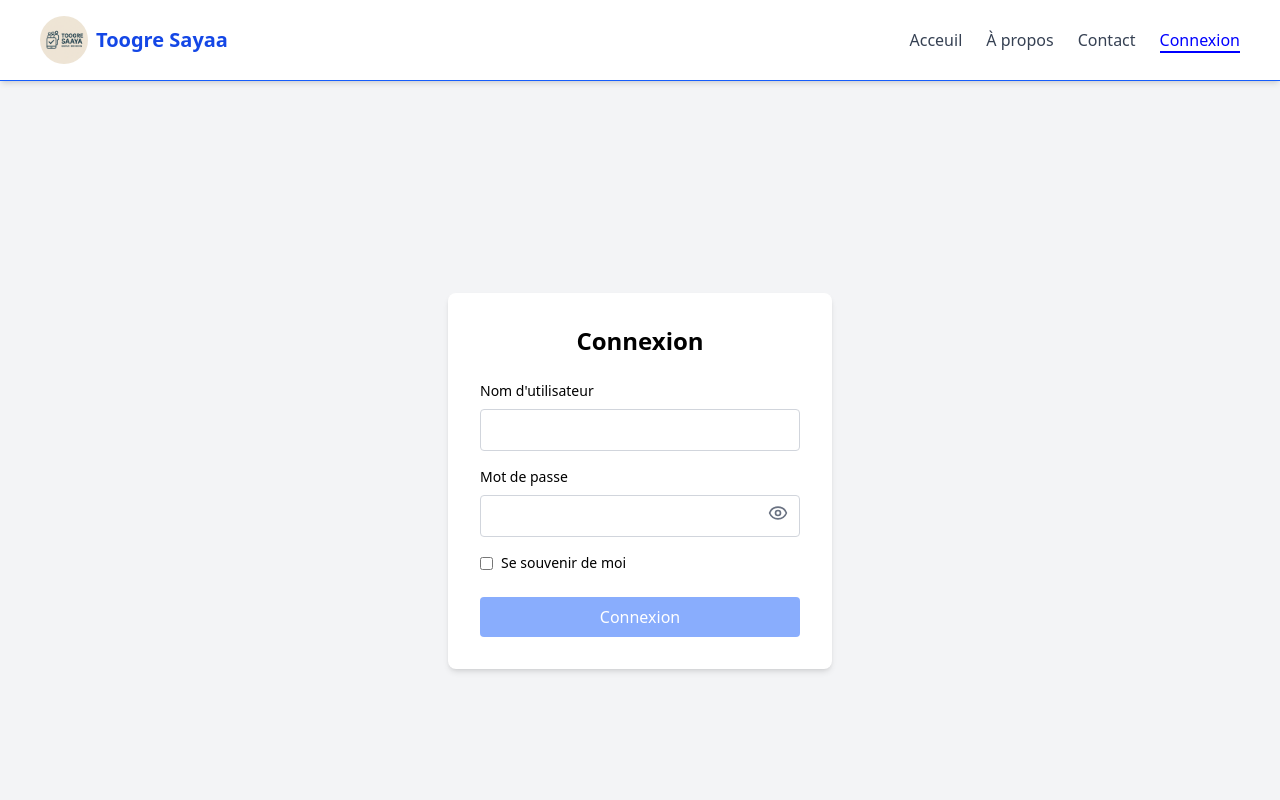
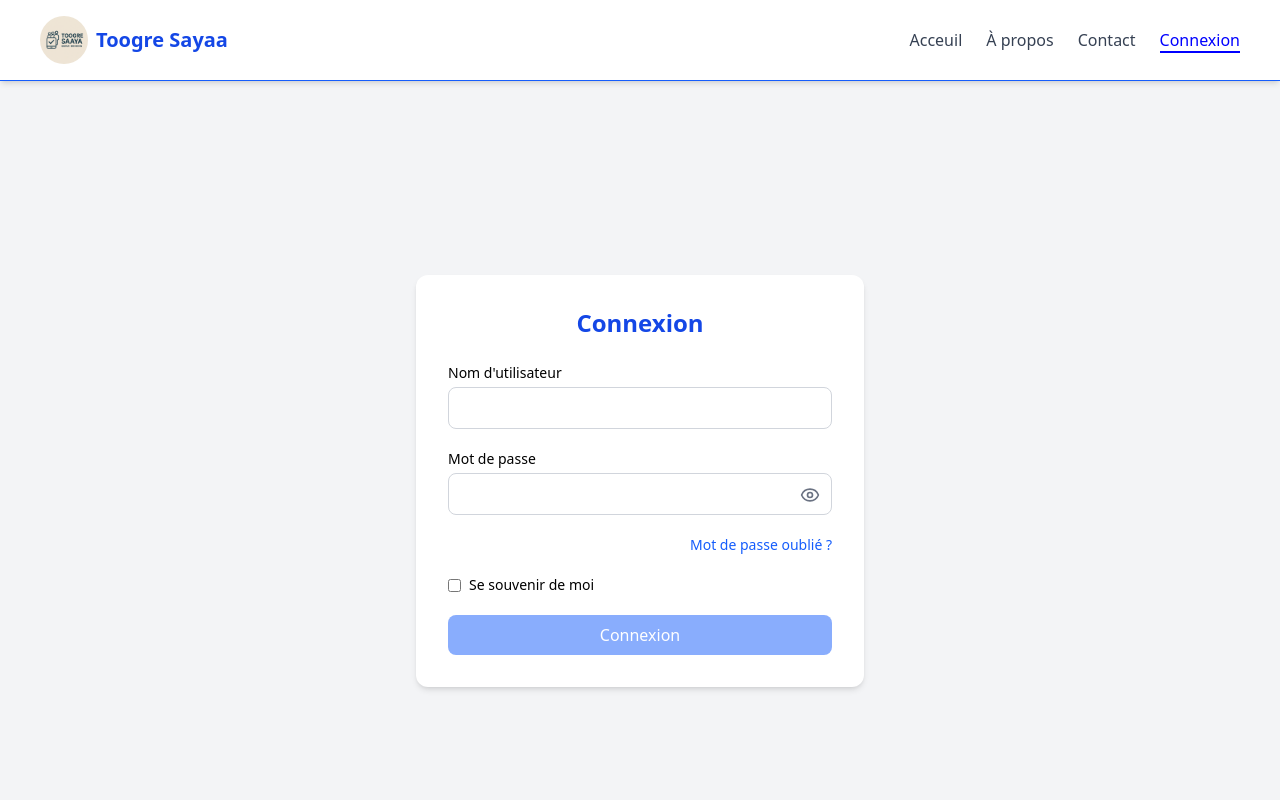
Before and after one commit to hamadosimean/toggre-saaya-web, a React (Vite) app: page /login in a window 1280 px wide. Shown: the top 800 px of the page. Built offline with nearby package versions, Linux system fonts and the light colour scheme.

Commit message:
adding display and infos components

```diff
--- a/src/auth/Login.jsx
+++ b/src/auth/Login.jsx
@@ -1,5 +1,5 @@
 import React, { useState, useEffect } from "react";
-import { useNavigate } from "react-router";
+import { useNavigate, Link } from "react-router";
 import { Eye, EyeOff } from "lucide-react";
 import userApi from "../services/user";
 import PopUp from "../components/ui/PopUp";
@@ -38,39 +38,31 @@ function Login() {
       const response = await userApi.login(username, password);
       const authToken = response.data.auth_token;
 
-      // Save token depending on rememberMe
+      localStorage.removeItem("auth_token");
+      sessionStorage.removeItem("auth_token");
+
       if (rememberMe) {
         localStorage.setItem("auth_token", authToken);
       } else {
         sessionStorage.setItem("auth_token", authToken);
       }
 
-      // Update context state
       login(authToken);
-
-      // Redirect to dashboard
       navigate("/dashboard", { replace: true });
     } catch (err) {
       const message =
         err?.response?.data?.non_field_errors?.[0] ||
         err?.message ||
-        "An error occurred during login.";
+        "Une erreur est survenue pendant la connexion.";
       setError(message);
       setShowPopUp(true);
     }
   };
 
-  // console.log("isAuthenticated:", isAuthenticated);
-  // console.log("token:", localStorage.getItem("auth_token"));
-  // console.log("loading:", loading);
-
-  // Optional loading UI
-  if (loading) {
-    return <Loader />;
-  }
+  if (loading) return <Loader />;
 
   return (
-    <div className="flex flex-col items-center justify-center min-h-screen bg-gray-100">
+    <div className="min-h-screen flex items-center justify-center bg-gray-100 px-4 sm:px-6">
       {showPopUp && (
         <PopUp
           message={error}
@@ -79,42 +71,46 @@ function Login() {
         />
       )}
 
-      <div className="bg-white p-8 rounded-lg shadow-md w-full max-w-sm">
-        <h2 className="text-2xl font-bold mb-6 text-center">Connexion</h2>
+      <div className="bg-white w-full max-w-sm sm:max-w-md p-6 sm:p-8 rounded-xl shadow-md">
+        <h2 className="text-center text-2xl font-bold text-blue-700 mb-6">
+          Connexion
+        </h2>
 
-        <form onSubmit={handleLogin}>
+        <form onSubmit={handleLogin} autoComplete="on" className="space-y-5">
           {/* Username */}
-          <div className="mb-4">
+          <div>
             <label
               htmlFor="username"
-              className="block text-sm font-medium mb-2"
+              className="block text-sm font-medium mb-1"
             >
               Nom d'utilisateur
             </label>
             <input
               type="text"
               id="username"
+              autoComplete="username"
               value={username}
               onChange={(e) => setUsername(e.target.value)}
-              className="w-full px-3 py-2 border border-gray-300 rounded focus:outline-none focus:ring-2 focus:ring-blue-500"
+              className="w-full px-3 py-2 border border-gray-300 rounded-lg focus:outline-none focus:ring-2 focus:ring-blue-500"
               required
             />
           </div>
 
           {/* Password */}
-          <div className="mb-4 relative">
+          <div className="relative">
             <label
               htmlFor="password"
-              className="block text-sm font-medium mb-2"
+              className="block text-sm font-medium mb-1"
             >
               Mot de passe
             </label>
             <input
               type={showPassword ? "text" : "password"}
               id="password"
+              autoComplete="current-password"
               value={password}
               onChange={(e) => setPassword(e.target.value)}
-              className="w-full px-3 py-2 border border-gray-300 rounded focus:outline-none focus:ring-2 focus:ring-blue-500"
+              className="w-full px-3 py-2 border border-gray-300 rounded-lg focus:outline-none focus:ring-2 focus:ring-blue-500"
               required
             />
             <button
@@ -127,8 +123,18 @@ function Login() {
             </button>
           </div>
 
+          {/* Forgot Password */}
+          <div className="text-right text-sm">
+            <Link
+              to="/forgot-password"
+              className="text-blue-600 hover:underline"
+            >
+              Mot de passe oublié ?
+            </Link>
+          </div>
+
           {/* Remember Me */}
-          <div className="mb-6 flex items-center space-x-2">
+          <div className="flex items-center space-x-2">
             <input
               type="checkbox"
               id="rememberMe"
@@ -144,7 +150,7 @@ function Login() {
           {/* Submit */}
           <button
             type="submit"
-            className="w-full bg-blue-600 text-white py-2 rounded hover:bg-blue-700 transition duration-200 disabled:opacity-50 disabled:cursor-not-allowed"
+            className="w-full bg-blue-600 text-white py-2 rounded-lg hover:bg-blue-700 transition duration-200 disabled:opacity-50"
             disabled={!username || !password}
           >
             Connexion
```
